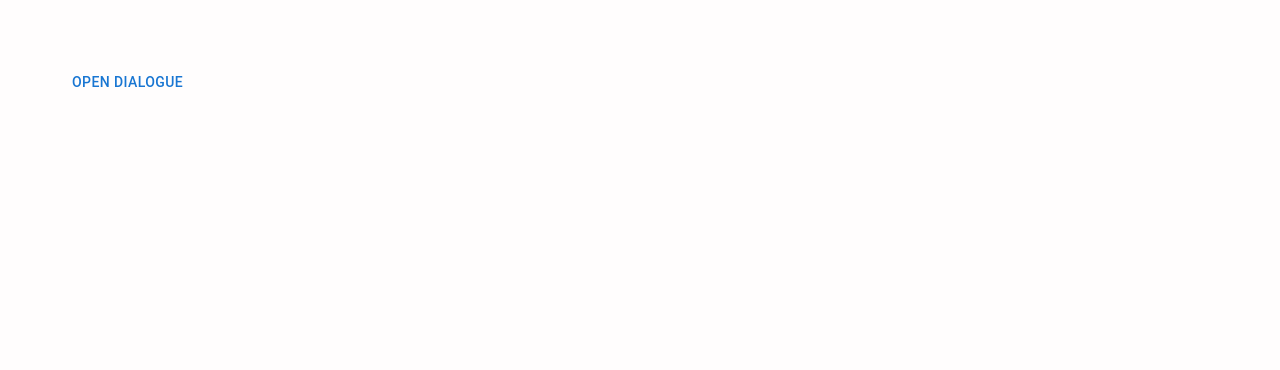
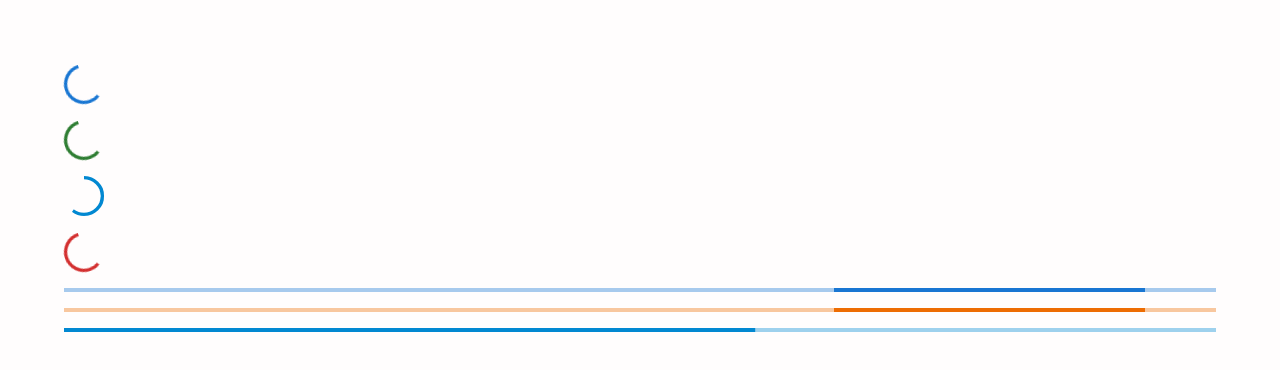
Before and after one commit to rahmanizum/Material-UI-Learning, a React (Create React App) app: page / in a window 1280 px wide. Shown: the top 370 px of the page. Built offline with nearby package versions, Linux system fonts and the light colour scheme.

Commit message:
Progress Component

```diff
--- a/src/App.js
+++ b/src/App.js
@@ -26,7 +26,8 @@
 // import MuiTable from "./components/MuiTable";
 // import MuiAlert from "./components/MuiAlert";
 // import MuiSnackbar from "./components/MuiSnackbar";
-import MuiDialog from "./components/MuiDialog";
+// import MuiDialog from "./components/MuiDialog";
+import MuiProgress from "./components/MuiProgress";
 function App() {
   return (
     <div className="App">
@@ -57,7 +58,8 @@
       {/* <MuiTable/> */}
       {/* <MuiAlert/> */}
       {/* <MuiSnackbar/> */}
-      <MuiDialog/>
+      {/* <MuiDialog/> */}
+      <MuiProgress/>
 
     </div>
   );
--- /dev/null
+++ b/src/components/MuiProgress.jsx
@@ -0,0 +1,16 @@
+import React from "react";
+import { Stack, CircularProgress ,LinearProgress} from "@mui/material";
+const MuiProgress = () => {
+  return <Stack spacing={2}>
+    <CircularProgress />
+    <CircularProgress  color="success"/>
+    <CircularProgress variant="determinate" value={60} color="info" />
+    <CircularProgress  color="error"/>
+
+    <LinearProgress/>
+    <LinearProgress color="warning"/>
+    <LinearProgress variant="determinate" value={60} color="info"/>
+  </Stack>;
+};
+
+export default MuiProgress;
```
